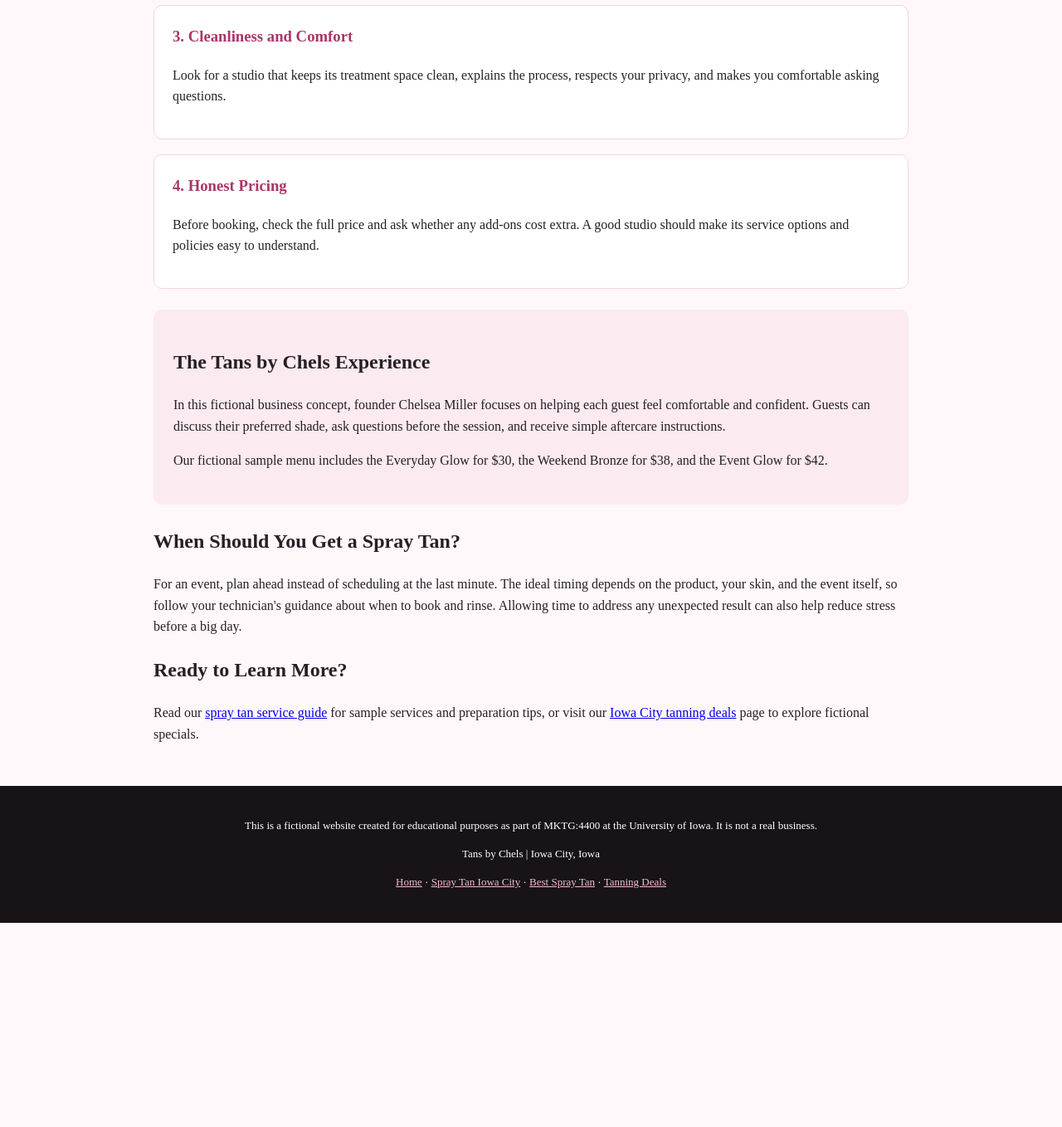
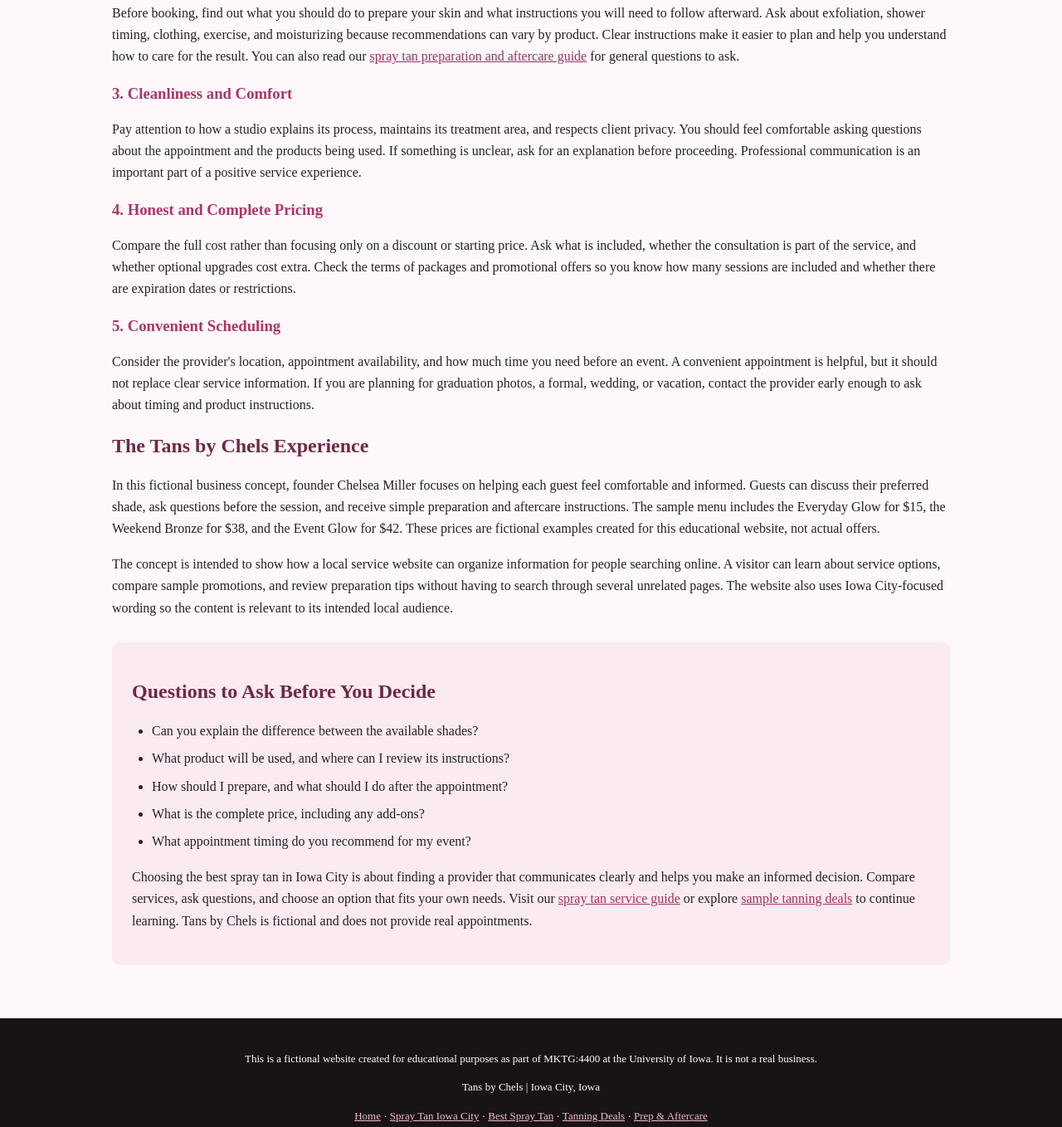
Before and after one commit to morgpeterson/Tan-website-chels, a plain HTML site: page best-spray-tan-iowa-city.html in a window 1280 px wide. Shown: the part 1020-2378 px from the top of the page at 83% size. Before the commit the page ends 2132 px from the top, so only its background shows below. Drawn offline with Linux system fonts and the light colour scheme.

Commit message:
Revise best spray tan webpage content and layout
Updated the content and structure of the spray tan webpage, including new meta tags, styles, and sections for better user experience.

```diff
--- a/best-spray-tan-iowa-city.html
+++ b/best-spray-tan-iowa-city.html
@@ -1,99 +1,94 @@
-
 <!DOCTYPE html>
 <html lang="en">
 <head>
 <meta charset="UTF-8">
 <meta name="viewport" content="width=device-width, initial-scale=1.0">
 <title>Best Spray Tan Iowa City | Tanz by Chels</title>
-  <meta name="description" content="Looking for the best spray tan in Iowa City? Explore what makes a great spray tan experience, including custom color, preparation, and aftercare.">
+<meta name="description" content="Learn how to compare spray tanning providers in Iowa City, including color options, cleanliness, pricing, and aftercare.">
+<link rel="canonical" href="https://morgpeterson.github.io/Tan-website-chels/best-spray-tan-iowa-city.html">
 <style>
-    * { box-sizing: border-box; }
-    body { margin: 0; font-family: Times New Roman, sans-serif; color: #252025; background: #fff8fb; line-height: 1.6; }
-    .notice { background: #fce5ef; padding: 12px 18px; text-align: center; font-size: 13px; }
-    header { background: #171317; color: white; padding: 22px 18px; text-align: center; }
-    header h1 { margin: 0; font-size: 34px; letter-spacing: 2px; }
-    header p { margin: 4px 0 0; color: #f7b9d2; }
-    nav { background: #292129; display: flex; justify-content: center; flex-wrap: wrap; gap: 8px 22px; padding: 14px; }
-    nav a { color: white; text-decoration: none; font-weight: bold; font-size: 14px; }
-    nav a:hover { color: #f7b9d2; }
-    .hero { padding: 48px 20px; text-align: center; background: linear-gradient(135deg, #f9dce8, #fff4f8); }
-    .hero h2 { font-size: clamp(29px, 5vw, 42px); line-height: 1.2; margin: 0 auto 14px; max-width: 800px; }
-    .hero p { max-width: 650px; margin: auto; }
-    main { max-width: 950px; margin: auto; padding: 34px 20px; }
-    .card { background: white; border: 1px solid #f1d5e1; border-radius: 10px; padding: 22px; margin: 18px 0; }
-    .card h3 { color: #a93668; margin-top: 0; }
-    .soft { background: #fceaf1; padding: 24px; border-radius: 10px; margin: 25px 0; }
-    footer { background: #171317; color: white; text-align: center; padding: 25px 18px; font-size: 13px; }
-    footer a { color: #f7b9d2; }
-    @media (max-width: 480px) { header h1 { font-size: 27px; } nav { gap: 10px 15px; } main { padding: 25px 16px; } }
+*{box-sizing:border-box}
+body{margin:0;font-family:"Times New Roman",serif;color:#252025;background:#fff8fb;line-height:1.65}
+.notice{background:#fce5ef;padding:12px 18px;text-align:center;font-size:13px}
+header{background:#171317;color:white;padding:22px 18px;text-align:center}
+header h1{margin:0;font-size:34px;letter-spacing:2px}
+header p{margin:4px 0 0;color:#f7b9d2}
+nav{background:#292129;display:flex;justify-content:center;flex-wrap:wrap;gap:8px 22px;padding:14px}
+nav a{color:white;text-decoration:none;font-weight:bold;font-size:14px}
+nav a:hover,nav a:focus{color:#f7b9d2;text-decoration:underline}
+.hero{padding:48px 20px;text-align:center;background:linear-gradient(135deg,#f9dce8,#fff4f8)}
+.hero h2{font-size:clamp(29px,5vw,42px);line-height:1.2;margin:0 auto 14px;max-width:800px}
+.hero p{max-width:680px;margin:0 auto}
+main{max-width:1050px;margin:auto;padding:36px 20px}
+h2,h3{line-height:1.25}
+h2{color:#6e2949}
+h3{color:#a93668}
+.card-grid{display:grid;grid-template-columns:repeat(auto-fit,minmax(220px,1fr));gap:18px;margin:24px 0}
+.card{background:white;border:1px solid #f1d5e1;border-radius:10px;padding:22px}
+.card h3{margin-top:0}
+.soft{background:#fceaf1;padding:24px;border-radius:10px;margin:28px 0}
+.button{display:inline-block;background:#d9578c;color:white;text-decoration:none;padding:11px 20px;border-radius:5px;font-weight:bold;margin-top:12px}
+.button:hover,.button:focus{background:#a93668}
+ul{padding-left:24px}
+li{margin:7px 0}
+footer{background:#171317;color:white;text-align:center;padding:25px 18px;font-size:13px}
+footer a{color:#f7b9d2}
+a{color:#9b315f}
+a:focus{outline:2px solid #d9578c;outline-offset:3px}
+@media(max-width:520px){header h1{font-size:27px}nav{gap:10px 14px}nav a{font-size:13px}.hero{padding:40px 17px}main{padding:27px 16px}.notice{font-size:12px}}
 </style>
 </head>
 <body>
 <div class="notice">This is a fictional website created for educational purposes as part of MKTG:4400 at the University of Iowa. It is not a real business.</div>
-
-  <header>
-    <h1>TANZ BY CHELS</h1>
-    <p>Your glow, your way.</p>
-  </header>
-
-  <nav aria-label="Main navigation">
-    <a href="index.html">Home</a>
+<header><h1>TANZ BY CHELS</h1><p>Your glow, your way.</p></header>
+<nav aria-label="Main navigation"><a href="index.html">Home</a>
 <a href="spray-tan-iowa-city.html">Spray Tan Iowa City</a>
 <a href="best-spray-tan-iowa-city.html">Best Spray Tan</a>
 <a href="iowa-city-tanning-deals.html">Tanning Deals</a>
-  </nav>
+<a href="spray-tan-prep-aftercare.html">Prep & Aftercare</a></nav>
+<section class="hero"><h2>How to Find the Best Spray Tan in Iowa City</h2><p>A helpful guide to comparing spray tan services, asking questions, and choosing an experience that fits your plans.</p></section>
+<main>
 
-  <section class="hero">
+<section>
 <h2>How to Find the Best Spray Tan in Iowa City</h2>
-    <p>The best spray tan is one that fits your skin tone, your schedule, and your comfort level. Here is what to consider before choosing a studio.</p>
+<p>The best spray tan experience is one that fits your preferences, schedule, and comfort level. When searching for a spray tan in Iowa City, it can be tempting to choose the first result or the lowest price. Taking a few minutes to compare providers can help you understand what is included and whether the service feels right for you. This guide explains several details to consider before booking with any real business.</p>
+<p>Because every person and product is different, no website can guarantee an identical result for everyone. Photos can help you understand a provider's general style, but lighting, filters, editing, skin tone, and the time since the appointment may affect how a result appears. Use photos as one piece of information rather than the only reason to choose a service.</p>
+</section>
+<section>
+<h2>What Makes a Great Spray Tan Experience?</h2>
+<h3>1. Personalized Color</h3>
+<p>A good consultation starts with listening. You should be able to explain whether you prefer a subtle glow or a deeper bronze and ask how the available shades may look. A provider should explain realistic expectations instead of promising that one shade will look exactly the same on everyone. Mention upcoming events and ask how the timing of the appointment, development, and rinse may affect your plans.</p>
+<h3>2. Clear Preparation and Aftercare</h3>
+<p>Before booking, find out what you should do to prepare your skin and what instructions you will need to follow afterward. Ask about exfoliation, shower timing, clothing, exercise, and moisturizing because recommendations can vary by product. Clear instructions make it easier to plan and help you understand how to care for the result. You can also read our <a href="spray-tan-prep-aftercare.html">spray tan preparation and aftercare guide</a> for general questions to ask.</p>
+<h3>3. Cleanliness and Comfort</h3>
+<p>Pay attention to how a studio explains its process, maintains its treatment area, and respects client privacy. You should feel comfortable asking questions about the appointment and the products being used. If something is unclear, ask for an explanation before proceeding. Professional communication is an important part of a positive service experience.</p>
+<h3>4. Honest and Complete Pricing</h3>
+<p>Compare the full cost rather than focusing only on a discount or starting price. Ask what is included, whether the consultation is part of the service, and whether optional upgrades cost extra. Check the terms of packages and promotional offers so you know how many sessions are included and whether there are expiration dates or restrictions.</p>
+<h3>5. Convenient Scheduling</h3>
+<p>Consider the provider's location, appointment availability, and how much time you need before an event. A convenient appointment is helpful, but it should not replace clear service information. If you are planning for graduation photos, a formal, wedding, or vacation, contact the provider early enough to ask about timing and product instructions.</p>
+</section>
+<section>
+<h2>The Tans by Chels Experience</h2>
+<p>In this fictional business concept, founder Chelsea Miller focuses on helping each guest feel comfortable and informed. Guests can discuss their preferred shade, ask questions before the session, and receive simple preparation and aftercare instructions. The sample menu includes the Everyday Glow for $15, the Weekend Bronze for $38, and the Event Glow for $42. These prices are fictional examples created for this educational website, not actual offers.</p>
+<p>The concept is intended to show how a local service website can organize information for people searching online. A visitor can learn about service options, compare sample promotions, and review preparation tips without having to search through several unrelated pages. The website also uses Iowa City-focused wording so the content is relevant to its intended local audience.</p>
+</section>
+<section class="soft">
+<h2>Questions to Ask Before You Decide</h2>
+<ul>
+<li>Can you explain the difference between the available shades?</li>
+<li>What product will be used, and where can I review its instructions?</li>
+<li>How should I prepare, and what should I do after the appointment?</li>
+<li>What is the complete price, including any add-ons?</li>
+<li>What appointment timing do you recommend for my event?</li>
+</ul>
+<p>Choosing the best spray tan in Iowa City is about finding a provider that communicates clearly and helps you make an informed decision. Compare services, ask questions, and choose an option that fits your own needs. Visit our <a href="spray-tan-iowa-city.html">spray tan service guide</a> or explore <a href="iowa-city-tanning-deals.html">sample tanning deals</a> to continue learning. Tans by Chels is fictional and does not provide real appointments.</p>
 </section>
 
-  <main>
-    <h2>What Makes a Great Spray Tan?</h2>
-    <p>When searching for the best spray tan in Iowa City, look beyond the price. A great experience should feel personal, include clear instructions, and help you understand what results to expect.</p>
-
-    <article class="card">
-      <h3>1. Personalized Color</h3>
-      <p>Your tan should match the look you want instead of leaving you feeling too dark or too orange. Ask about available shades and whether the technician can help you choose a color based on your preferences.</p>
-    </article>
-
-    <article class="card">
-      <h3>2. Clear Preparation and Aftercare</h3>
-      <p>A professional should explain how to prepare your skin, when to rinse, and how to care for your tan afterward. These details help you get a more even result and understand how to maintain it.</p>
-    </article>
-
-    <article class="card">
-      <h3>3. Cleanliness and Comfort</h3>
-      <p>Look for a studio that keeps its treatment space clean, explains the process, respects your privacy, and makes you comfortable asking questions.</p>
-    </article>
-
-    <article class="card">
-      <h3>4. Honest Pricing</h3>
-      <p>Before booking, check the full price and ask whether any add-ons cost extra. A good studio should make its service options and policies easy to understand.</p>
-    </article>
-
-    <section class="soft">
-      <h2>The Tans by Chels Experience</h2>
-      <p>In this fictional business concept, founder Chelsea Miller focuses on helping each guest feel comfortable and confident. Guests can discuss their preferred shade, ask questions before the session, and receive simple aftercare instructions.</p>
-      <p>Our fictional sample menu includes the Everyday Glow for $30, the Weekend Bronze for $38, and the Event Glow for $42.</p>
-    </section>
-
-    <h2>When Should You Get a Spray Tan?</h2>
-    <p>For an event, plan ahead instead of scheduling at the last minute. The ideal timing depends on the product, your skin, and the event itself, so follow your technician's guidance about when to book and rinse. Allowing time to address any unexpected result can also help reduce stress before a big day.</p>
-
-    <h2>Ready to Learn More?</h2>
-    <p>Read our <a href="spray-tan-iowa-city.html">spray tan service guide</a> for sample services and preparation tips, or visit our <a href="iowa-city-tanning-deals.html">Iowa City tanning deals</a> page to explore fictional specials.</p>
 </main>
-
 <footer>
 <p>This is a fictional website created for educational purposes as part of MKTG:4400 at the University of Iowa. It is not a real business.</p>
 <p>Tans by Chels | Iowa City, Iowa</p>
-    <p>
-      <a href="index.html">Home</a> ·
-      <a href="spray-tan-iowa-city.html">Spray Tan Iowa City</a> ·
-      <a href="best-spray-tan-iowa-city.html">Best Spray Tan</a> ·
-      <a href="iowa-city-tanning-deals.html">Tanning Deals</a>
-    </p>
+<p><a href="index.html">Home</a> · <a href="spray-tan-iowa-city.html">Spray Tan Iowa City</a> · <a href="best-spray-tan-iowa-city.html">Best Spray Tan</a> · <a href="iowa-city-tanning-deals.html">Tanning Deals</a> · <a href="spray-tan-prep-aftercare.html">Prep & Aftercare</a></p>
 </footer>
 </body>
 </html>
```
Lines whose indentation alone changed are shown as unchanged.
